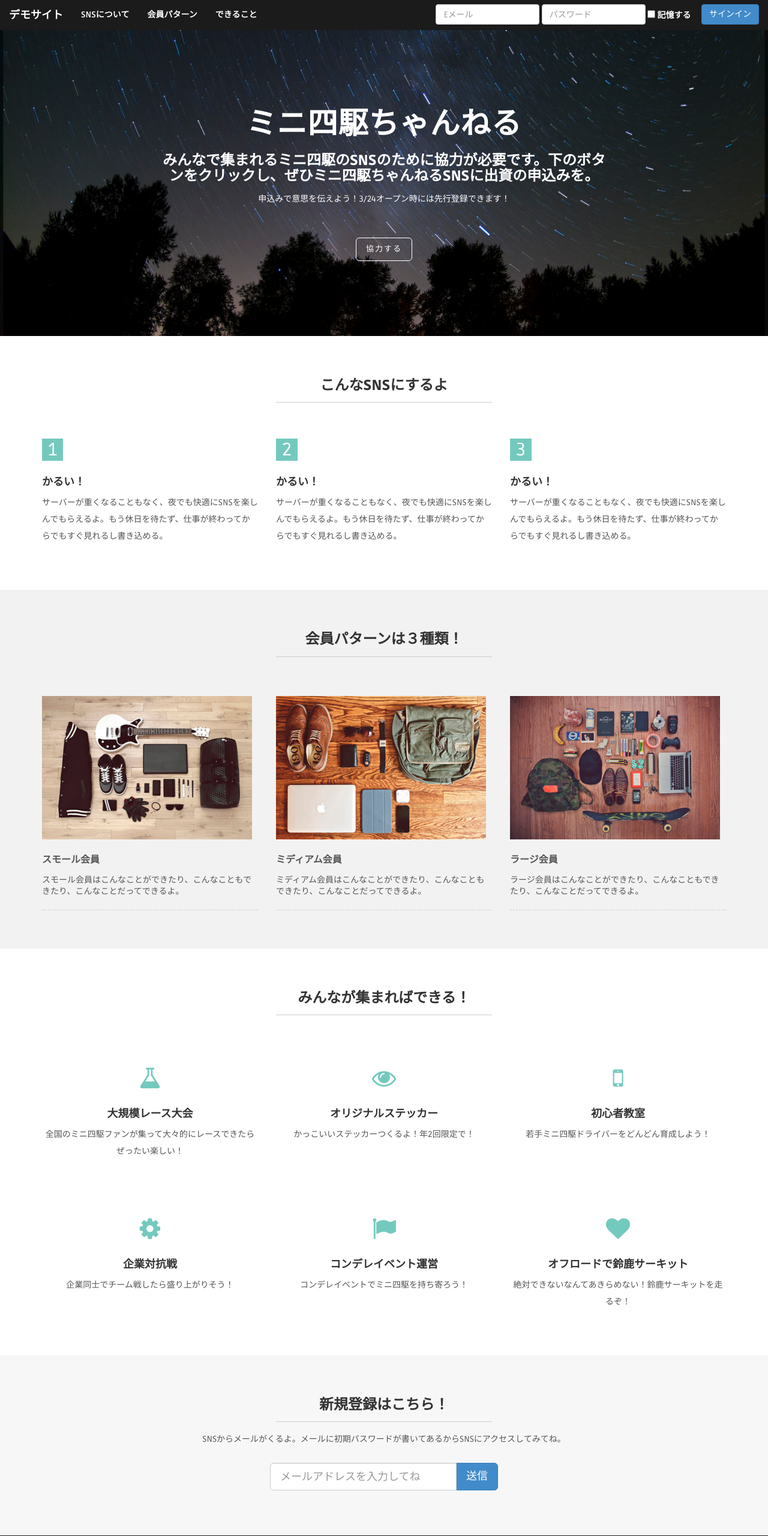
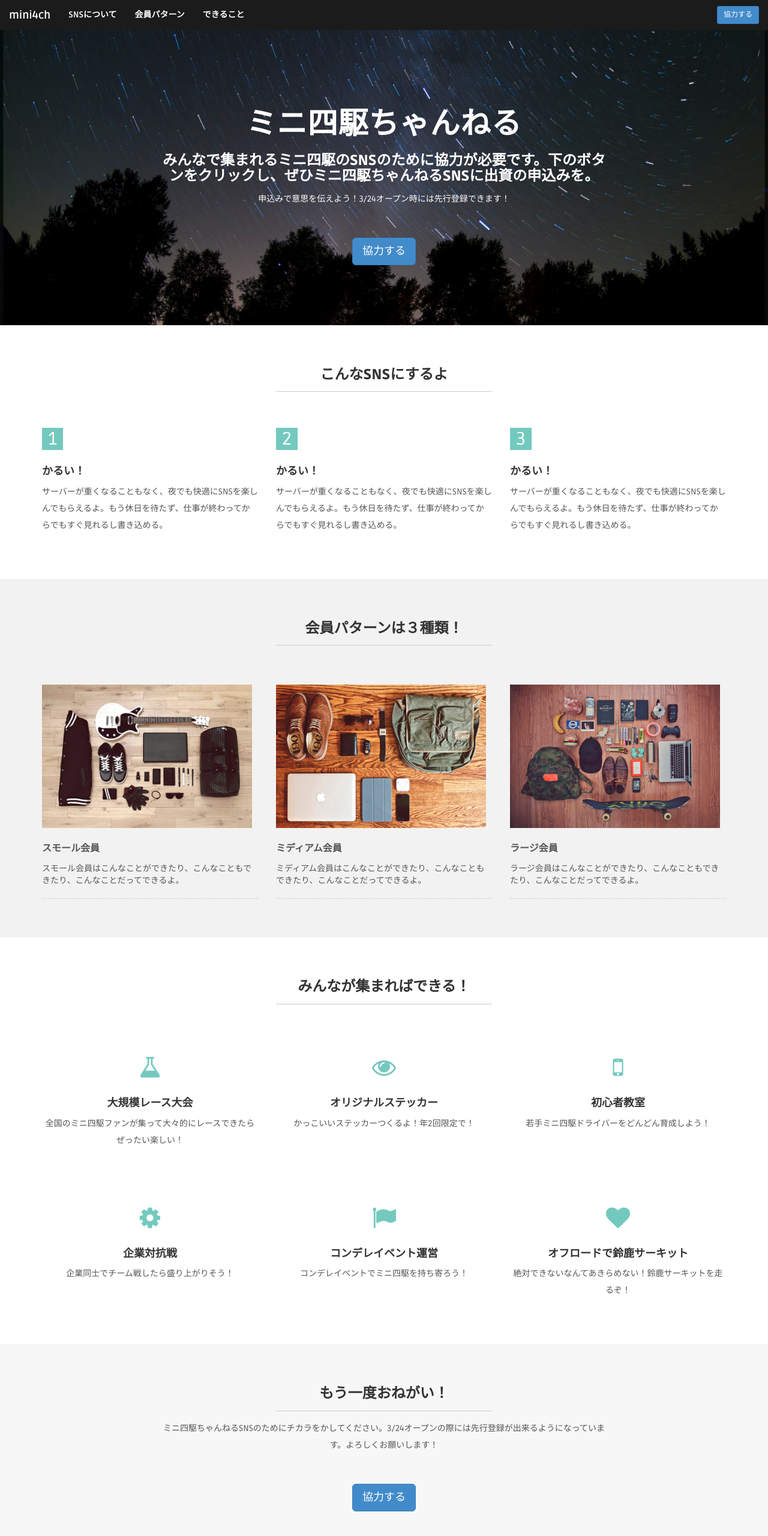
Before and after one commit to nagaishisachie/mini4ch_site, a plain HTML site: page index.html in a window 1280 px wide. Shown: the top 2560 px of the page at 60% size. Drawn offline with nearby package versions, Linux system fonts and the light colour scheme; some packages are replaced by stand-ins of ours; a script that the page names is missing.

Commit message:
事前申込みバージョン
・協力するボタンに統一
・新規登録/ログインフォーム削除

```diff
--- a/index.html
+++ b/index.html
@@ -82,7 +82,7 @@
             <span class="icon-bar"></span>
             <span class="icon-bar"></span>
           </button>
-          <strong><a class="navbar-brand" href="#" style="color:#fff;">デモサイト</a></strong>
+          <strong><a class="navbar-brand" href="#" style="color:#fff;">mini4ch</a></strong>
         </div>
 
         <div class="navbar-collapse collapse" id="bs-example-navbar-collapse-1"  style="color:#fff;">
@@ -92,24 +92,10 @@
             </li>
             <li><a href="http://nagaishisachie.github.io/mini4ch_site/index.html#can"  style="color:#fff;"><strong>できること</strong></a></li>
           </ul>
-
-          <form class="form-inline navbar-right" action="http://sae.xpne.info/member/login/authMode/MailAddress" method="post" style="padding-top:7px;">
-            <div class="form-group">
-              <label for="authMailAddress_mail_address" class="sr-only">Eメールアドレス</label>
-              <input type="email" class="form-control" placeholder="Eメール" id="authMailAddress_mail_address" type="text" name="authMailAddress[mail_address]">
-            </div>
-            <div class="form-group">
-              <label class="sr-only" for="authMailAddress_password">Password</label>
-              <input type="password" class="form-control" placeholder="パスワード" id="authMailAddress_password" type="password" name="authMailAddress[password]">
-            </div>
-            <div class="checkbox">
-              <label>
-                <input type="checkbox"><strong> 記憶する　</strong>
-              </label>
-            </div>
-            <button type="submit" class="btn btn-primary" type="button">サインイン</button>
-          </form>
-      </nav>
+          <a href="https://docs.google.com/forms/d/12JkDUJCPfQNFEMu908U4FmphfQczE8XHmpHTevbXw5E/viewform"><button type="button" class="btn navbar-btn btn-primary btn-sm navbar-right">協力する</button></a>
+        </div>
+      </div>
+    </nav>
 
 
   <! ========== HEADERWRAP ====================================================================================================
@@ -121,7 +107,7 @@
           <h1 class="animation slideDown">ミニ四駆ちゃんねる</h1>
           <h3 style="color:white;">みんなで集まれるミニ四駆のSNSのために協力が必要です。下のボタンをクリックし、ぜひミニ四駆ちゃんねるSNSに出資の申込みを。</h3>
           <p style="color:white;">申込みで意思を伝えよう！3/24オープン時には先行登録できます！</p>
-          <a href="https://docs.google.com/forms/d/12JkDUJCPfQNFEMu908U4FmphfQczE8XHmpHTevbXw5E/viewform"><p class="mt"><button type="button" class="btn btn-cta btn-lg">協力する</button></p></a>
+          <a href="https://docs.google.com/forms/d/12JkDUJCPfQNFEMu908U4FmphfQczE8XHmpHTevbXw5E/viewform"><p class="mt"><button type="button" class="btn btn-primary btn-lg">協力する</button></p></a>
         </div>
 
       </div><!-- /row -->
@@ -266,21 +252,13 @@
     <div class="container">
       <div class="row mt">
         <div class="col-lg-4 col-lg-offset-4 centered">
-          <h3>新規登録はこちら！</h3>
+          <h3>もう一度おねがい！</h3>
           <hr>
         </div>
         <div class="col-lg-8 col-lg-offset-2 centered">
-          <p>SNSからメールがくるよ。メールに初期パスワードが書いてあるからSNSにアクセスしてみてね。</p>
-        </div><! --/col-lg-8 -->
-
-          <form class="col-lg-12"  role="form" action="http://sae.xpne.info/opAuthMailAddress/requestRegisterURL" method="POST">
-            <input type="hidden" name="request_register_url[course_id]" value="1">
-            <div class="input-group input-group-lg col-sm-offset-4 col-sm-4">
-              <input type="text" name="request_register_url[mail_address]"  class="center-block form-control input-lg" title="Enter you email." placeholder="メールアドレスを入力してね">
-              <span class="input-group-btn"><button type="submit" class="btn btn-lg btn-primary" type="button">送信</button></span>
-            </div>
-          </form>
-
+          <p>ミニ四駆ちゃんねるSNSのためにチカラをかしてください。3/24オープンの際には先行登録が出来るようになっています。よろしくお願いします！</p>
+          <a href="https://docs.google.com/forms/d/12JkDUJCPfQNFEMu908U4FmphfQczE8XHmpHTevbXw5E/viewform"><p class="mt"><button type="button" class="btn btn-primary btn-lg">協力する</button></p></a>
+        </div>
       </div><!-- /row -->
     </div><!-- /container -->
   </div>
```
